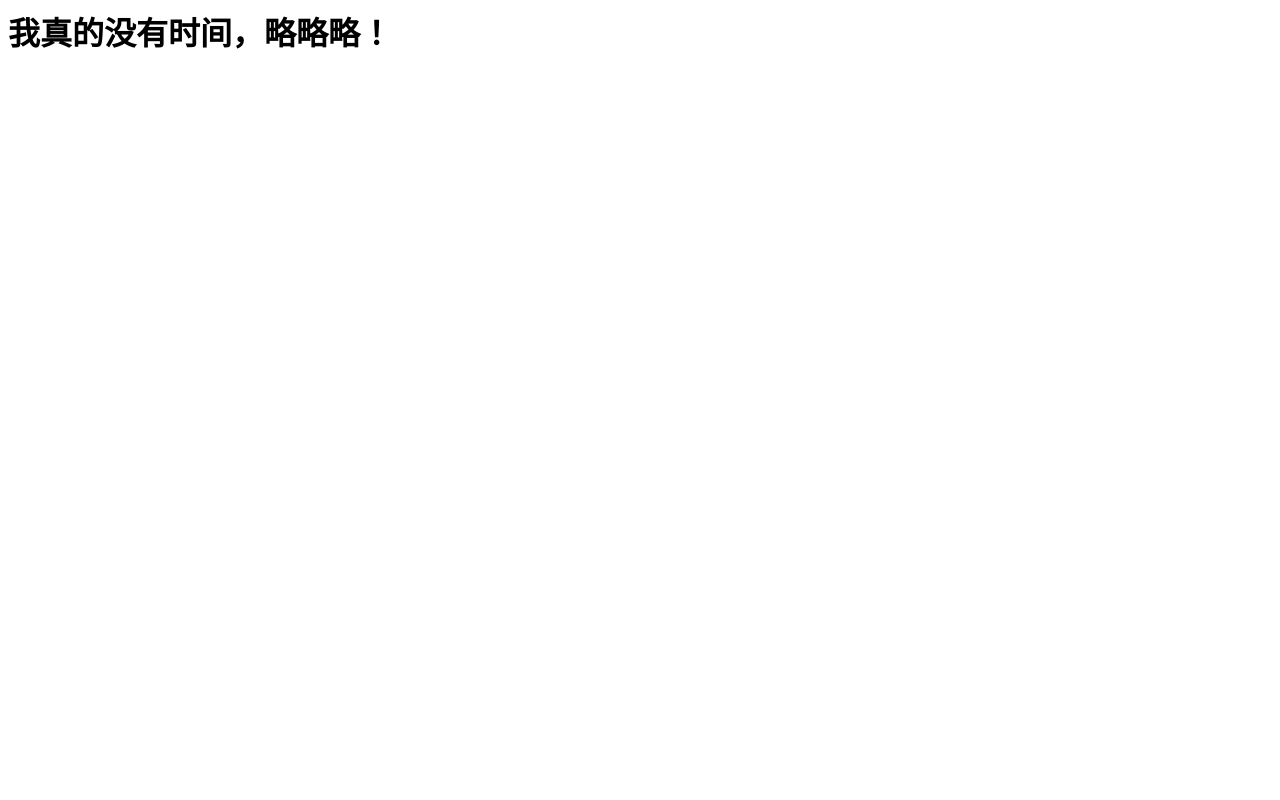
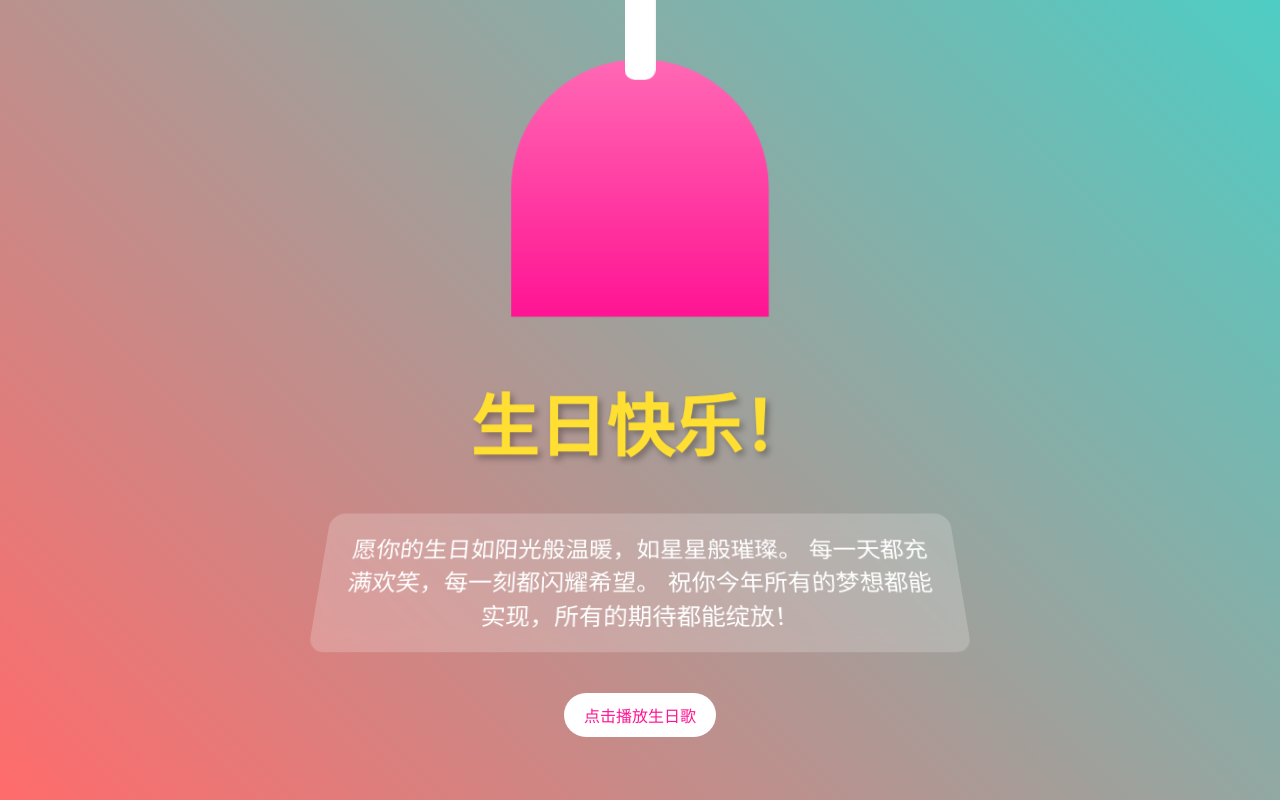
Before and after one commit to StudyDay-deep/StudyDay-deep.github.io, a plain HTML site: page index.html in a window 1280 px wide. Drawn offline with Linux system fonts and the light colour scheme; a web font is replaced by a local one.

Commit message:
Update index.html

```diff
--- a/index.html
+++ b/index.html
@@ -1 +1,192 @@
-<h1>    我真的没有时间，略略略！ </h1>
+<!DOCTYPE html>
+<html lang="zh-CN">
+<head>
+    <meta charset="UTF-8">
+    <title>生日快乐！</title>
+    <style>
+        @import url('https://fonts.googleapis.com/css2?family=Ma+Shan+Zheng&display=swap');
+
+        body, html {
+            margin: 0;
+            padding: 0;
+            height: 100%;
+            font-family: 'Ma Shan Zheng', cursive;
+            background: linear-gradient(45deg, #ff6b6b, #4ecdc4);
+            overflow: hidden;
+        }
+
+        .birthday-container {
+            display: flex;
+            flex-direction: column;
+            justify-content: center;
+            align-items: center;
+            height: 100vh;
+            text-align: center;
+            color: white;
+            perspective: 1000px;
+        }
+
+        .birthday-title {
+            font-size: 4rem;
+            margin-bottom: 20px;
+            text-shadow: 3px 3px 6px rgba(0,0,0,0.3);
+            animation: titleAnimation 2s infinite alternate;
+        }
+
+        .birthday-message {
+            font-size: 1.5rem;
+            max-width: 600px;
+            margin: 20px;
+            padding: 20px;
+            background: rgba(255,255,255,0.2);
+            border-radius: 15px;
+            backdrop-filter: blur(10px);
+            transform: rotateX(30deg);
+            transition: all 0.5s;
+        }
+
+        .confetti {
+            position: fixed;
+            width: 15px;
+            height: 15px;
+            background-color: #fff;
+            top: -10px;
+            z-index: -1;
+            animation: fall 5s linear infinite;
+        }
+
+        @keyframes titleAnimation {
+            from {
+                transform: scale(0.9);
+                color: #fff;
+            }
+            to {
+                transform: scale(1.1);
+                color: #ffd700;
+            }
+        }
+
+        @keyframes fall {
+            to {
+                transform: translateY(100vh) rotate(360deg);
+            }
+        }
+
+        .cake {
+            width: 250px;
+            height: 250px;
+            background: linear-gradient(to bottom, #ff69b4, #ff1493);
+            border-radius: 50% 50% 0 0;
+            position: relative;
+            margin-bottom: 20px;
+            animation: cakePulse 2s infinite alternate;
+        }
+
+        .candle {
+            width: 30px;
+            height: 100px;
+            background: white;
+            position: absolute;
+            top: -80px;
+            left: 50%;
+            transform: translateX(-50%);
+            border-radius: 10px;
+        }
+
+        .flame {
+            width: 20px;
+            height: 50px;
+            background: orange;
+            position: absolute;
+            top: -30px;
+            left: 5px;
+            border-radius: 50%;
+            animation: flicker 0.5s infinite alternate;
+        }
+
+        @keyframes cakePulse {
+            from { transform: scale(0.95); }
+            to { transform: scale(1.05); }
+        }
+
+        @keyframes flicker {
+            from { opacity: 0.7; }
+            to { opacity: 1; }
+        }
+
+        .interactive-button {
+            padding: 10px 20px;
+            background-color: #fff;
+            color: #ff1493;
+            border: none;
+            border-radius: 25px;
+            font-size: 1rem;
+            cursor: pointer;
+            transition: all 0.3s;
+            margin-top: 20px;
+        }
+
+        .interactive-button:hover {
+            transform: scale(1.1);
+            background-color: #ffd700;
+        }
+    </style>
+</head>
+<body>
+    <div class="birthday-container">
+        <div class="cake">
+            <div class="candle">
+                <div class="flame"></div>
+            </div>
+        </div>
+
+        <h1 class="birthday-title">生日快乐！</h1>
+
+        <div class="birthday-message">
+            愿你的生日如阳光般温暖，如星星般璀璨。
+            每一天都充满欢笑，每一刻都闪耀希望。
+            祝你今年所有的梦想都能实现，所有的期待都能绽放！
+        </div>
+
+        <button class="interactive-button" onclick="playMusic()">点击播放生日歌</button>
+    </div>
+
+    <script>
+        // 生成彩带效果
+        function createConfetti() {
+            const colors = ['#ff6b6b', '#4ecdc4', '#ffd700', '#ff1493', '#ffffff'];
+            const confetti = document.createElement('div');
+            confetti.classList.add('confetti');
+
+            confetti.style.left = Math.random() * 100 + 'vw';
+            confetti.style.backgroundColor = colors[Math.floor(Math.random() * colors.length)];
+
+            document.body.appendChild(confetti);
+
+            setTimeout(() => {
+                confetti.remove();
+            }, 5000);
+        }
+
+        // 生日歌音频
+        const audio = new Audio('https://flowus.cn/share/ab7ee695-48e8-4f1a-a666-9e3f21c5d243');
+
+        function playMusic() {
+            audio.play();
+
+            // 每0.1秒生成一个彩带
+            const confettiInterval = setInterval(createConfetti, 100);
+
+            // 3秒后停止生成彩带
+            setTimeout(() => {
+                clearInterval(confettiInterval);
+            }, 3000);
+        }
+
+        // 初始化时生成一些彩带
+        for(let i = 0; i < 50; i++) {
+            createConfetti();
+        }
+    </script>
+</body>
+</html>
```
